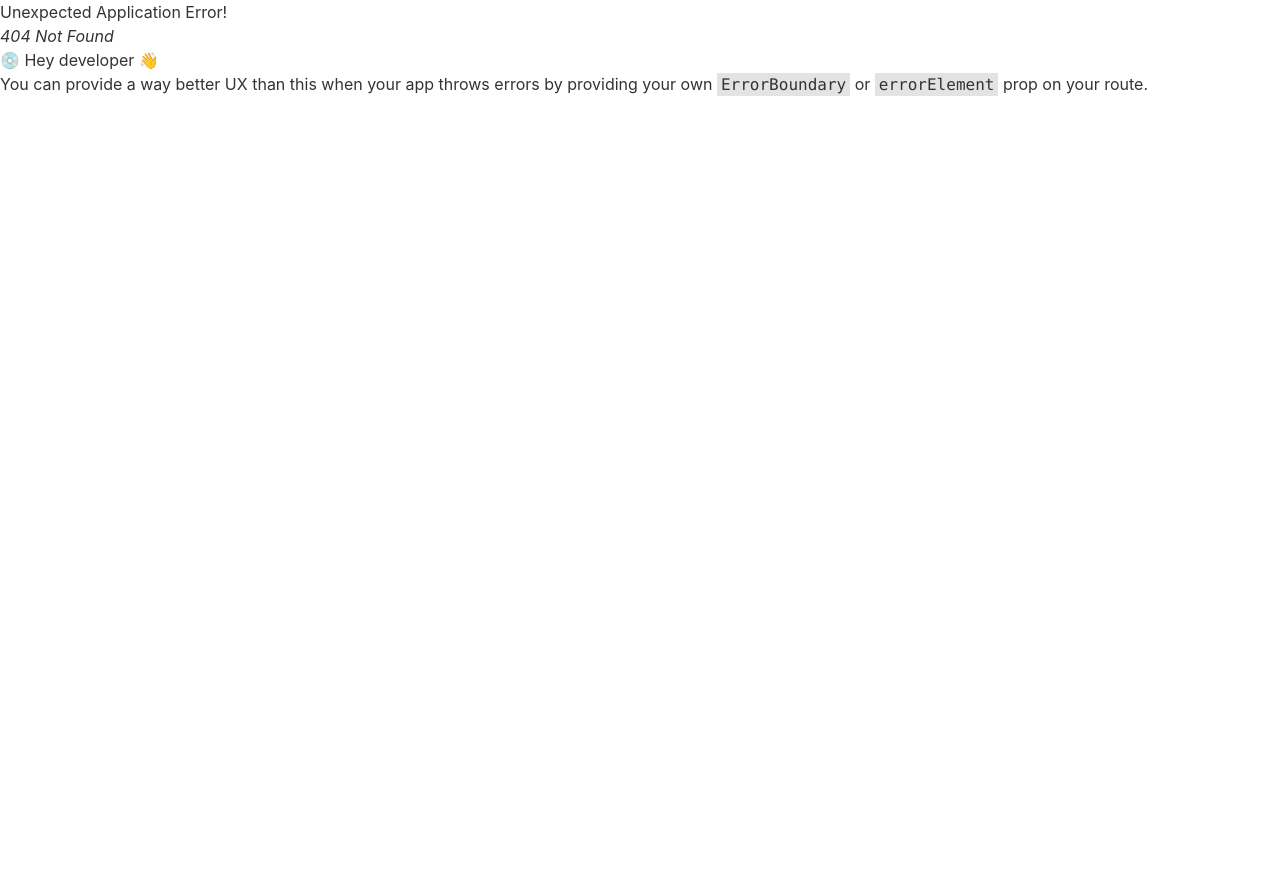
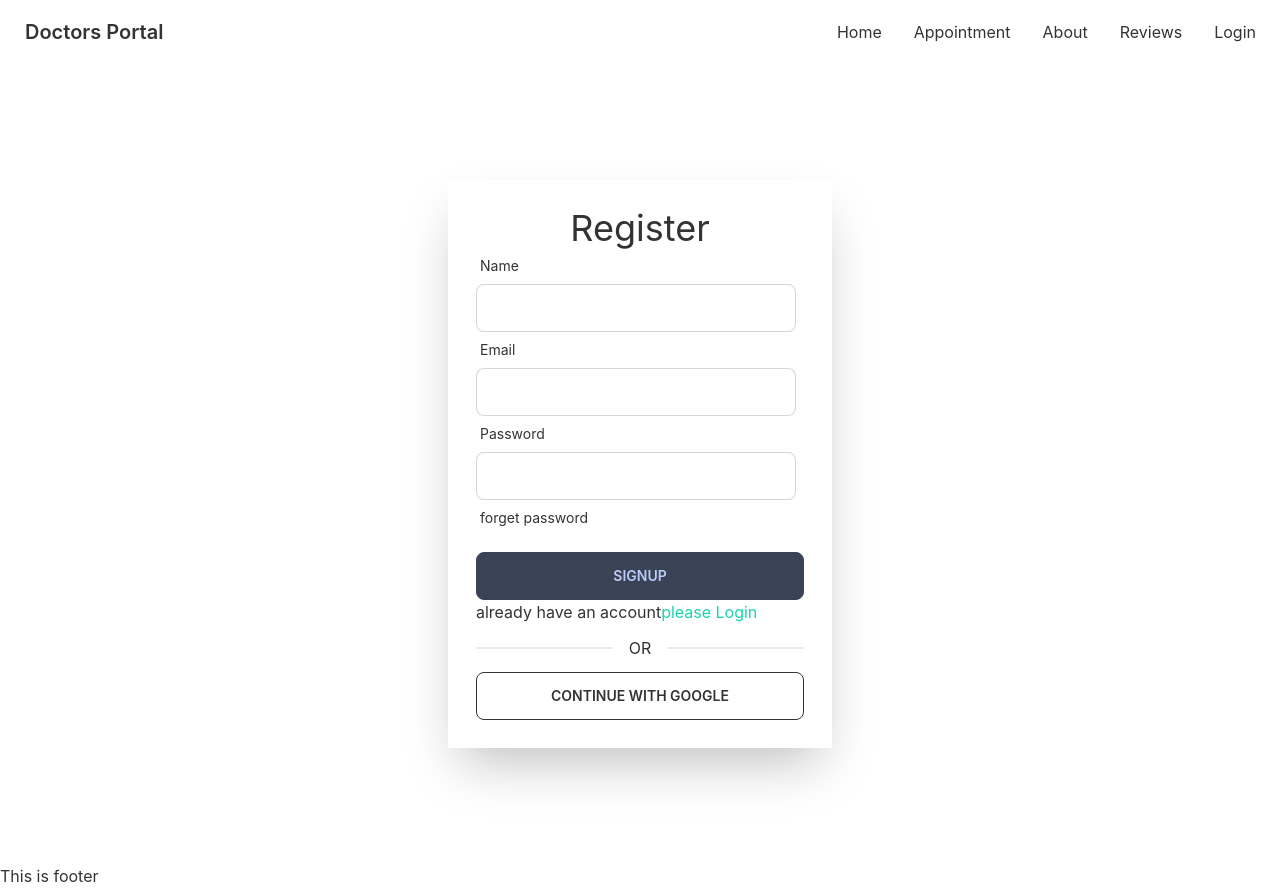
Before and after one commit to mohaiminul375/doctors-portal-client, a React (Create React App) app: page /signup in a window 1280 px wide. Before the commit this address had no page. Before the commit the page ends 800 px from the top, so only its background shows below. Built offline with nearby package versions, Linux system fonts and the light colour scheme.

Commit message:
implement register

```diff
--- /dev/null
+++ b/src/Context/AuthProvider.js
@@ -0,0 +1,24 @@
+import React, { createContext } from 'react';
+import { createUserWithEmailAndPassword, getAuth } from "firebase/auth";
+import app from '../Firebase/Firebase.config';
+export const AuthContext = createContext()
+
+
+
+const auth = getAuth(app);
+const AuthProvider = ({children}) => {
+ const createUser =(email,password)=>{
+return createUserWithEmailAndPassword(auth,email,password)
+ }
+    const authInfo={
+        createUser,
+
+    }
+    return (
+        <AuthContext.Provider value={authInfo}>
+            {children}
+        </AuthContext.Provider>
+    );
+};
+
+export default AuthProvider;
--- a/src/Firebase/Firebase.config.js
+++ b/src/Firebase/Firebase.config.js
@@ -15,4 +15,4 @@ const firebaseConfig = {
 
 // Initialize Firebase
 const app = initializeApp(firebaseConfig);
-export default app
+export default app;
--- a/src/Pages/Login/Login.js
+++ b/src/Pages/Login/Login.js
@@ -14,7 +14,7 @@ const Login = () => {
   return (
     <div className="h-[800px]  flex justify-center items-center">
       <div className="w-96 shadow-2xl p-7 ">
-        <h2 className="text-4xl">LogIn</h2>
+        <h2 className="text-4xl text-center">LogIn</h2>
         <form onSubmit={handleSubmit(handleLogIn)}>
           <div className="form-control w-full max-w-xs">
             <label className="label">
@@ -53,7 +53,7 @@ const Login = () => {
         <p>
           New to doctors portal?{" "}
           <Link className="text-secondary" to="/signup">
-            please SignIn
+            please SignUp
           </Link>{" "}
         </p>
         <div className="divider">OR</div>
--- /dev/null
+++ b/src/Pages/SignUp/SignUp.js
@@ -0,0 +1,98 @@
+import React, { useContext } from "react";
+import { Link } from "react-router-dom";
+import { useForm } from "react-hook-form";
+import { AuthContext } from "../../Context/AuthProvider";
+
+const SignUp = () => {
+  const {
+    register,
+    handleSubmit,
+    formState: { errors },
+  } = useForm();
+  const { createUser } = useContext(AuthContext);
+
+  const handleSignUp = (data) => {
+    console.log(data);
+    createUser(data.email, data.password)
+      .then((result) => {
+        const user = result.user;
+        console.log(user);
+      })
+      .catch((error) => console.log(error));
+  };
+
+  return (
+    <div className="h-[800px]  flex justify-center items-center">
+      <div className="w-96 shadow-2xl p-7 ">
+        <h2 className="text-4xl  text-center">Register</h2>
+        <form onSubmit={handleSubmit(handleSignUp)}>
+          <div className="form-control w-full max-w-xs">
+            <label className="label">
+              <span className="label-text">Name</span>
+            </label>
+            <input
+              type="text"
+              {...register("name", { required: "name is required" })}
+              className="input input-bordered w-full max-w-xs"
+            />
+            {errors.name && (
+              <p className="text-red-600">{errors.name.message}</p>
+            )}
+          </div>
+          <div className="form-control w-full max-w-xs">
+            <label className="label">
+              <span className="label-text">Email</span>
+            </label>
+            <input
+              type="email"
+              {...register("email", { required: "email is required" })}
+              className="input input-bordered w-full max-w-xs"
+            />
+            {errors.email && (
+              <p className="text-red-600">{errors.email.message}</p>
+            )}
+          </div>
+          <div className="form-control w-full max-w-xs">
+            <label className="label">
+              <span className="label-text">Password</span>
+            </label>
+            <input
+              type="password"
+              {...register("password", {
+                required: "password is required",
+                minLength: {
+                  value: 6,
+                  message: "password must be 6 character",
+                },
+              })}
+              className="input input-bordered w-full max-w-xs"
+            />
+            {errors.password && (
+              <p className="text-red-600">{errors.password.message}</p>
+            )}
+
+            <label className="label">
+              {" "}
+              <span className="label-text">forget password </span>{" "}
+            </label>
+          </div>
+          <input
+            className="mt-4 w-full btn btn-accent"
+            type="submit"
+            value="SignUp"
+          />
+        </form>
+        <p>
+          already have an account
+          <Link className="text-secondary" to="/login">
+            please Login
+          </Link>
+        </p>
+        <div className="divider">OR</div>
+        <button className="btn btn-outline w-full">CONTINUE WITH GOOGLE</button>
+      </div>
+    </div>
+  );
+};
+
+export default SignUp;
--- a/src/Routes/Routes/Routes.js
+++ b/src/Routes/Routes/Routes.js
@@ -3,6 +3,7 @@ import Appointment from "../../Pages/Appointment/Appointment/Appointment";
 import Home from "../../Pages/Home/Home/Home";
 import Main from "../../Pages/Layout/Main";
 import Login from "../../Pages/Login/Login";
+import SignUp from "../../Pages/SignUp/SignUp";
 
 const router= createBrowserRouter([
     {
@@ -20,6 +21,10 @@ const router= createBrowserRouter([
             {
                 path:'/login',
                 element:<Login></Login>
+            },
+            {
+                path:'/signup',
+                element:<SignUp></SignUp>
             }
         ]
     }
--- a/src/index.js
+++ b/src/index.js
@@ -4,12 +4,15 @@ import './index.css';
 import App from './App';
 import reportWebVitals from './reportWebVitals';
 import 'react-day-picker/dist/style.css';
+import AuthProvider from './Context/AuthProvider';
 
 
 const root = ReactDOM.createRoot(document.getElementById('root'));
 root.render(
   <React.StrictMode>
-    <App />
+   <AuthProvider>
+   <App />
+   </AuthProvider>
   </React.StrictMode>
 );
 
```
